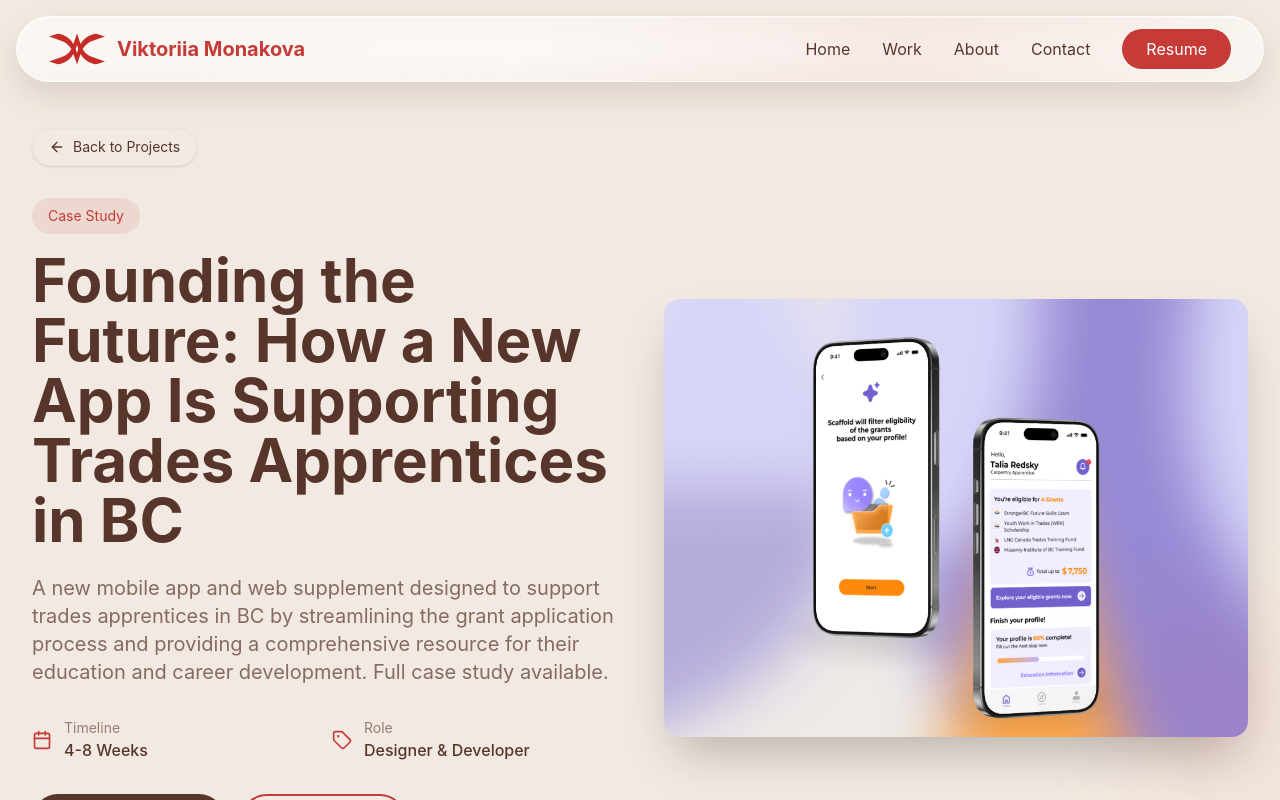
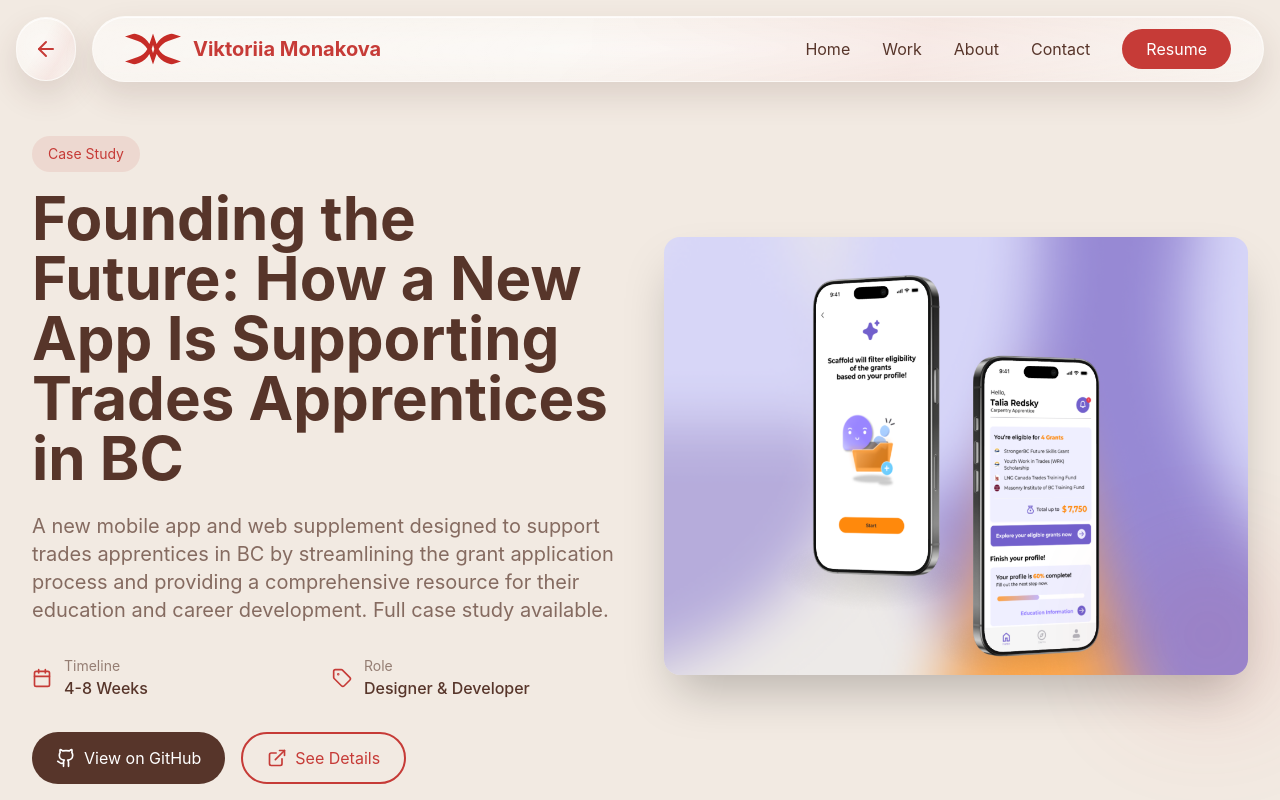
Before and after one commit to monavi77/portfolio, a React (Vite) app: page / in a window 1280 px wide. Both pictures are taken after a click on the element 320 px from the left and 2150 px from the top of the page. Shown: the top 800 px of the page. Built offline with nearby package versions, Linux system fonts and the light colour scheme.

Commit message:
Back button update; Image links fix

```diff
--- a/src/App.tsx
+++ b/src/App.tsx
@@ -1,4 +1,4 @@
-import { useState } from 'react';
+import { useRef, useState } from 'react';
 import { Navigation } from './components/Navigation';
 import { LandingPage } from './components/LandingPage';
 import { WorkPage } from './components/WorkPage';
@@ -13,8 +13,30 @@ import { ResumePage } from './components/ResumePage';
 export default function App() {
   const [currentPage, setCurrentPage] = useState<'home' | 'work' | 'magazine' | 'about' | 'project' | 'casestudy' | 'casestudy-template' | 'contact' | 'resume'>('home');
   const [selectedProjectId, setSelectedProjectId] = useState<string | null>(null);
+  const prevPageRef = useRef<typeof currentPage | null>(null);
+  const prevScrollRef = useRef<number>(0);
+
+  const rememberCurrent = () => {
+    prevPageRef.current = currentPage;
+    prevScrollRef.current = window.scrollY;
+  };
+
+  const handleBack = () => {
+    if (!prevPageRef.current) {
+      setCurrentPage('home');
+      window.scrollTo({ top: 0, behavior: 'smooth' });
+      return;
+    }
+    const target = prevPageRef.current;
+    const scroll = prevScrollRef.current;
+    setCurrentPage(target);
+    window.setTimeout(() => {
+      window.scrollTo({ top: scroll, behavior: 'auto' });
+    }, 0);
+  };
 
   const handleProjectClick = (projectId: string) => {
+    rememberCurrent();
     setSelectedProjectId(projectId);
     // Route to specific case study templates/pages by project id
     if (projectId === '4') {
@@ -30,13 +52,19 @@ export default function App() {
   };
 
   const handleNavigate = (page: 'home' | 'work' | 'magazine' | 'about' | 'project' | 'casestudy' | 'casestudy-template' | 'contact' | 'resume') => {
+    rememberCurrent();
     setCurrentPage(page);
     window.scrollTo({ top: 0, behavior: 'smooth' });
   };
 
   return (
     <div className="min-h-screen">
-      <Navigation onNavigate={handleNavigate} currentPage={currentPage} />
+      <Navigation
+        onNavigate={handleNavigate}
+        currentPage={currentPage}
+        showBack={currentPage === 'project' || currentPage === 'casestudy' || currentPage === 'casestudy-template' || currentPage === 'magazine'}
+        onBack={handleBack}
+      />
 
       {currentPage === 'home' ? (
         <LandingPage onProjectClick={handleProjectClick} onContactNavigate={() => handleNavigate('contact')} />
@@ -47,15 +75,15 @@ export default function App() {
       ) : currentPage === 'about' ? (
         <AboutPage onBack={() => handleNavigate('home')} />
       ) : currentPage === 'casestudy-template' ? (
-        <CaseStudyTemplatePage projectId={selectedProjectId} onBack={() => handleNavigate('home')} />
+        <CaseStudyTemplatePage projectId={selectedProjectId} />
       ) : currentPage === 'contact' ? (
         <ContactPage onBack={() => handleNavigate('home')} />
       ) : currentPage === 'resume' ? (
         <ResumePage onBack={() => handleNavigate('home')} />
       ) : currentPage === 'casestudy' ? (
-        <CaseStudyPage onBack={() => handleNavigate('home')} />
+        <CaseStudyPage />
       ) : (
-        <ProjectPage onBack={() => handleNavigate('home')} />
+        <ProjectPage />
       )}
     </div>
   );
--- a/src/components/CaseStudyPage.tsx
+++ b/src/components/CaseStudyPage.tsx
@@ -1,20 +1,9 @@
-import { ArrowLeft, ExternalLink, Github, Calendar, Users, Monitor, Target, CheckCircle, TrendingUp, Lightbulb } from 'lucide-react';
+import { ExternalLink, Github, Calendar, Users, Monitor, Target, CheckCircle, TrendingUp, Lightbulb } from 'lucide-react';
 import { ImageWithFallback } from './figma/ImageWithFallback';
 import { Footer } from './Footer';
 import { useState, useEffect } from 'react';
 
-interface CaseStudyPageProps {
-  onBack: () => void;
-}
-
-export function CaseStudyPage({ onBack }: CaseStudyPageProps) {
-  const handleBack = () => {
-    if (window.history.length > 1) {
-      window.history.back();
-      return;
-    }
-    onBack();
-  };
+export function CaseStudyPage() {
   const [activeSection, setActiveSection] = useState('overview');
 
   const sections = [
@@ -64,19 +53,6 @@ export function CaseStudyPage({ onBack }: CaseStudyPageProps) {
 
   return (
     <div className="min-h-screen">
-      {/* Compact Back Button */}
-      <div className="fixed top-[140px] left-0 right-0 z-50">
-        <div className="max-w-7xl mx-auto px-4 sm:px-6 lg:px-8">
-          <button
-            onClick={handleBack}
-            className="inline-flex items-center gap-2 px-4 py-2 rounded-full bg-white/85 backdrop-blur-md border border-[#57352A]/15 shadow-sm text-[#57352A] hover:text-[#C63B37] transition-colors text-sm"
-          >
-            <ArrowLeft size={16} />
-            <span>Back to Projects</span>
-          </button>
-        </div>
-      </div>
-
       <div className="max-w-7xl mx-auto px-4 sm:px-6 lg:px-8 py-12 md:py-20">
         <div className="flex gap-12">
           {/* Sidebar Navigation - Hidden on mobile, visible on large screens */}
--- a/src/components/CaseStudyTemplatePage.tsx
+++ b/src/components/CaseStudyTemplatePage.tsx
@@ -1,34 +1,17 @@
-import { ArrowLeft, ExternalLink, Github, Calendar, Tag } from 'lucide-react';
+import { ExternalLink, Github, Calendar, Tag } from 'lucide-react';
 import { Footer } from './Footer';
 import { projects } from '../data/projects';
 
 interface CaseStudyTemplatePageProps {
   projectId: string | null;
-  onBack: () => void;
 }
 
-export function CaseStudyTemplatePage({ projectId, onBack }: CaseStudyTemplatePageProps) {
+export function CaseStudyTemplatePage({ projectId }: CaseStudyTemplatePageProps) {
   const project = projects.find((item) => item.id === projectId) || projects[0];
-  const handleBack = () => {
-    if (window.history.length > 1) {
-      window.history.back();
-      return;
-    }
-    onBack();
-  };
 
   return (
     <div className="min-h-screen">
-     <div className="py-12 md:py-20 mt-12 px-4 sm:px-6 lg:px-8 relative">
-        <div className="sticky top-28 z-40 mb-6">
-          <button
-            onClick={handleBack}
-            className="inline-flex items-center gap-2 px-4 py-2 rounded-full bg-white/85 backdrop-blur-md border border-[#57352A]/15 shadow-sm text-[#57352A] hover:text-[#C63B37] transition-colors text-sm"
-          >
-            <ArrowLeft size={16} />
-            <span>Back to Projects</span>
-          </button>
-        </div>
+      <div className="py-12 md:py-20 mt-12 px-4 sm:px-6 lg:px-8 relative">
 
 
         {/* Hero Section */}
--- a/src/components/Navigation.tsx
+++ b/src/components/Navigation.tsx
@@ -1,13 +1,15 @@
-import { Menu, X } from 'lucide-react';
+import { ArrowLeft, Menu, X } from 'lucide-react';
 import { useRef, useState } from 'react';
 import logo from '../assets/logo.svg';
 
 interface NavigationProps {
   onNavigate: (page: 'home' | 'work' | 'magazine' | 'about' | 'project' | 'contact' | 'resume') => void;
   currentPage: 'home' | 'work' | 'magazine' | 'about' | 'project' | 'contact' | 'resume' | 'casestudy';
+  showBack?: boolean;
+  onBack?: () => void;
 }
 
-export function Navigation({ onNavigate, currentPage }: NavigationProps) {
+export function Navigation({ onNavigate, currentPage, showBack = false, onBack }: NavigationProps) {
   const [isMenuOpen, setIsMenuOpen] = useState(false);
   const navRef = useRef<HTMLDivElement | null>(null);
 
@@ -40,11 +42,21 @@ export function Navigation({ onNavigate, currentPage }: NavigationProps) {
 
   return (
     <nav className="fixed top-4 left-4 right-4 z-50">
+      <div className="max-w-7xl mx-auto flex items-center gap-4">
+        {showBack && (
+          <button
+            onClick={onBack}
+            className="glass-tilt nav-back-button h-16 w-16 flex items-center justify-center rounded-full text-[#C63B37] hover:text-[#a32e2b] transition-colors"
+            aria-label="Back to projects"
+          >
+            <ArrowLeft size={24} />
+          </button>
+        )}
       <div
         ref={navRef}
         onPointerMove={handlePointerMove}
         onPointerLeave={handlePointerLeave}
-        className="glass-tilt max-w-7xl mx-auto rounded-[50px] shadow-lg px-4 sm:px-6 lg:px-8"
+        className={`glass-tilt rounded-[50px] shadow-lg px-4 sm:px-6 lg:px-8 ${showBack ? 'max-w-6xl' : 'max-w-7xl'} w-full`}
       >
         <div className="flex justify-between items-center h-16">
           {/* Logo */}
@@ -184,6 +196,7 @@ export function Navigation({ onNavigate, currentPage }: NavigationProps) {
           </div>
         )}
       </div>
+      </div>
     </nav>
   );
 }
--- a/src/components/ProjectPage.tsx
+++ b/src/components/ProjectPage.tsx
@@ -1,34 +1,9 @@
-import { ArrowLeft, ExternalLink, Github, Calendar, Tag } from 'lucide-react';
+import { ExternalLink, Github, Calendar, Tag } from 'lucide-react';
 import { Footer } from './Footer';
 
-interface ProjectPageProps {
-  onBack: () => void;
-}
-
-export function ProjectPage({ onBack }: ProjectPageProps) {
-  const handleBack = () => {
-    if (window.history.length > 1) {
-      window.history.back();
-      return;
-    }
-    onBack();
-  };
-
+export function ProjectPage() {
   return (
     <div className="min-h-screen">
-      {/* Compact Back Button */}
-      <div className="fixed top-[140px] left-0 right-0 z-50">
-        <div className="max-w-7xl mx-auto px-4 sm:px-6 lg:px-8">
-          <button
-            onClick={handleBack}
-            className="inline-flex items-center gap-2 px-4 py-2 rounded-full bg-white/85 backdrop-blur-md border border-[#57352A]/15 shadow-sm text-[#57352A] hover:text-[#C63B37] transition-colors text-sm"
-          >
-            <ArrowLeft size={16} />
-            <span>Back to Projects</span>
-          </button>
-        </div>
-      </div>
-
       {/* Hero Section */}
       <div className="max-w-7xl mx-auto px-4 sm:px-6 lg:px-8 py-12 md:py-20">
         <div className="grid grid-cols-1 lg:grid-cols-2 gap-12 items-center mb-16">
--- a/src/data/projects.ts
+++ b/src/data/projects.ts
@@ -7,13 +7,19 @@ export interface Project {
   tags: string[];
 }
 
+import scaffoldImg from '../assets/scaffold2.png';
+import ecommerceImg from '../assets/Container.png';
+import magazineImg from '../assets/Container2.png';
+import trapshoolImg from '../assets/Container1.png';
+import templateImg from '../assets/logo-me.png';
+
 export const projects: Project[] = [
   {
     id: 'scaffold',
     title: 'Founding the Future: How a New App Is Supporting Trades Apprentices in BC',
     category: 'Full-Stack Development & UX Research',
     description: 'A new mobile app and web supplement designed to support trades apprentices in BC by streamlining the grant application process and providing a comprehensive resource for their education and career development. Full case study available.',
-    imageUrl: '../src/assets/scaffold2.png',
+    imageUrl: scaffoldImg,
     tags: ['Mobile App', 'Web Development', 'UX Research']
   },
   {
@@ -21,7 +27,7 @@ export const projects: Project[] = [
     title: 'E-Commerce Platform ',
     category: 'UX/UI Design',
     description: 'A complete design of a fashion e-commerce platform focusing on mobile-first experience and conversion optimization. We reduced cart abandonment by 32% and increased mobile conversions by 45%.',
-    imageUrl: '../src/assets/Container.png',
+    imageUrl: ecommerceImg,
     tags: ['Figma', 'React', 'User Research']
   },
   {
@@ -29,7 +35,7 @@ export const projects: Project[] = [
     title: 'What if You Could Travel in Movie: Travel Magazine',
     category: 'Print Design',
     description: 'A cinematic travel magazine concept that blends editorial storytelling with immersive visual layouts inspired by film stills and narrative pacing.',
-    imageUrl: '../src/assets/Container2.png',
+    imageUrl: magazineImg,
     tags: ['Print', 'Editorial', 'Layout']
   },
   {
@@ -37,7 +43,7 @@ export const projects: Project[] = [
     title: 'TrapShool Website',
     category: 'Web Development',
     description: 'An interactive analytics dashboard for personal finance tracking with data visualization and insights. Helps users make informed financial decisions with real-time data.',
-    imageUrl: '../src/assets/Container1.png',
+    imageUrl: trapshoolImg,
     tags: ['React', 'TypeScript', 'Vercel']
   },
   {
@@ -45,7 +51,7 @@ export const projects: Project[] = [
     title: 'Template',
     category: 'Web Development',
     description: 'An interactive analytics dashboard for personal finance tracking with data visualization and insights. Helps users make informed financial decisions with real-time data.',
-    imageUrl: '../src/assets/logo-me.png',
+    imageUrl: templateImg,
     tags: ['React', 'TypeScript', 'Vercel']
   },
   // {
--- a/src/index.css
+++ b/src/index.css
@@ -2596,6 +2596,17 @@ body {
   }
 }
 
+.nav-back-button {
+  transition: transform 220ms ease, box-shadow 220ms ease;
+}
+
+.nav-back-button:hover {
+  transform: translateY(-1px) scale(1.03);
+  box-shadow:
+    0 14px 28px rgba(87, 53, 42, 0.2),
+    inset 0 1px 0 rgba(255, 255, 255, 0.85);
+}
+
 /* Liquid glass buttons */
 .glass-button {
   position: relative;
```
